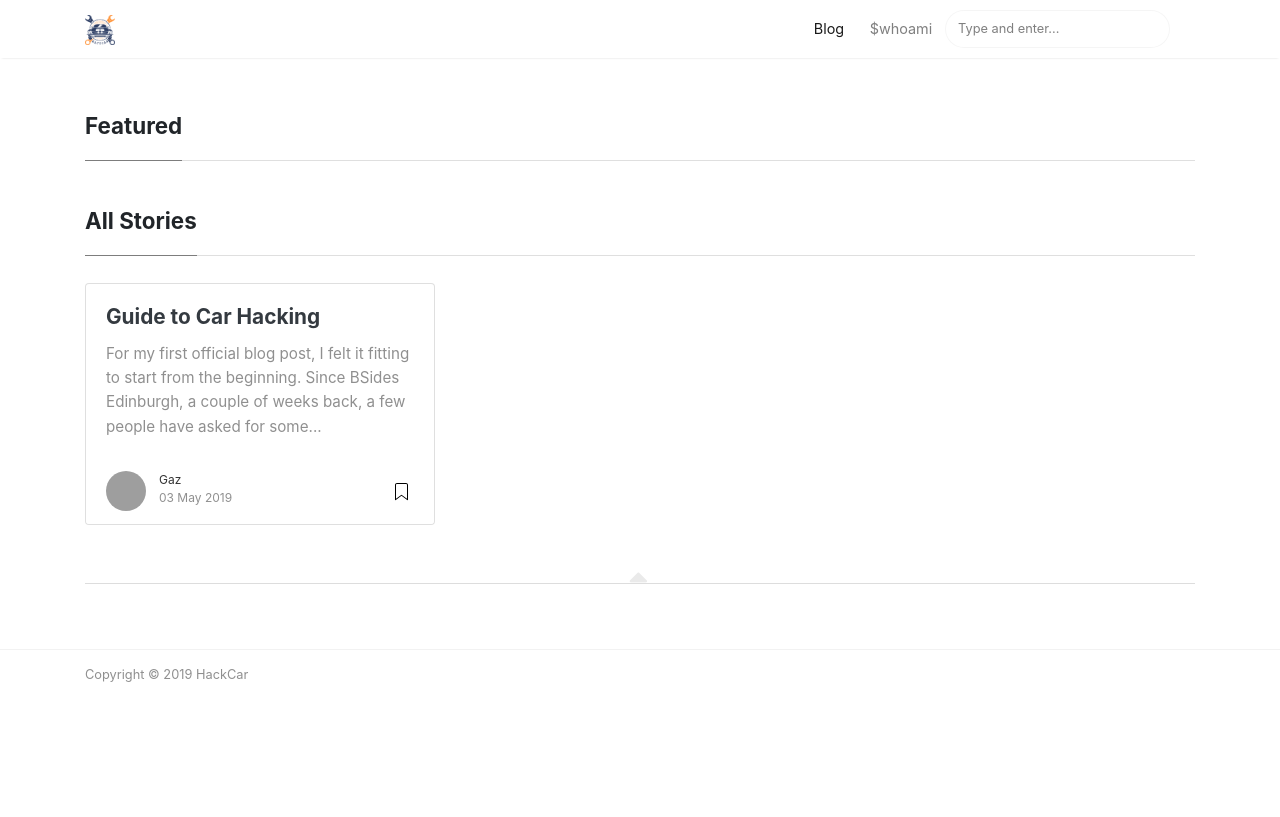
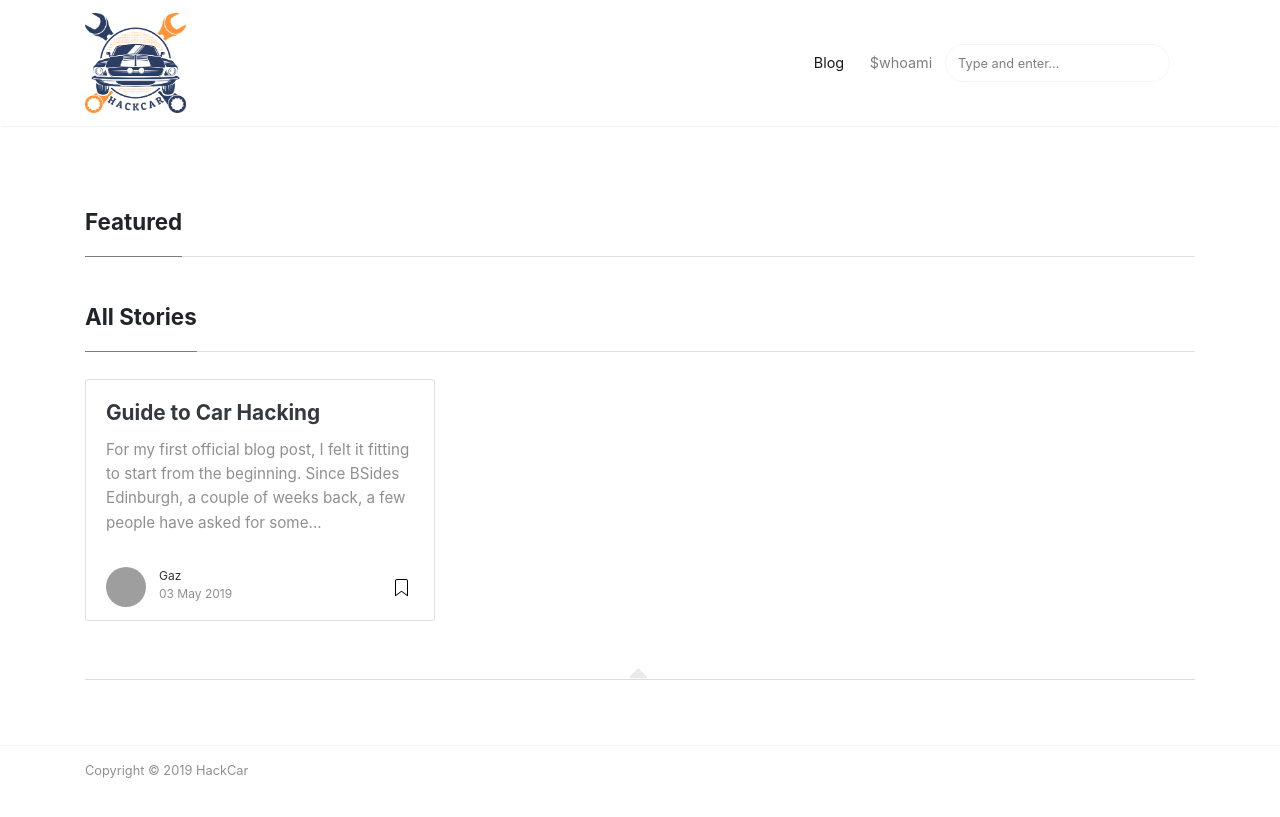
Before and after one commit to gareth305/gareth305.github.io, a Jekyll site: the page built from index.html, in a window 1280 px wide. Shown: the top 817 px of the page. Built offline with Jekyll 4.4.1, drawn with Linux system fonts in a browser that asks for light colours; nearby versions of some CDN libraries; the list of posts is cut into pages by our own code; comment, search, counter and statistics services are not loaded; grey boxes are pictures that could not be loaded.

Commit message:
Changes to accommodate new logo

```diff
--- a/assets/css/main.scss
+++ b/assets/css/main.scss
@@ -13,3 +13,12 @@
 	"syntax",
     "stars"
 ;
+
+.mediumnavigation .navbar-brand img {
+    max-height: 100px;
+    margin-right: 5px;
+}
+
+.mainheading {
+	padding: 4rem 0rem;
+}
```
